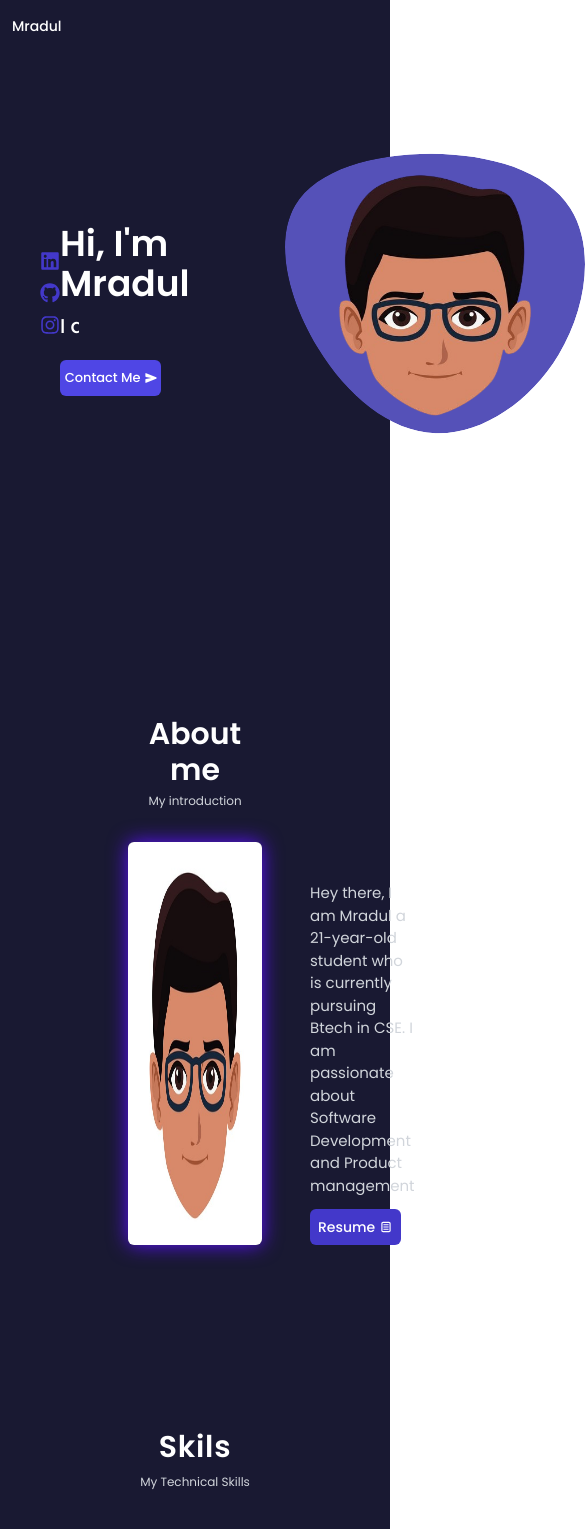
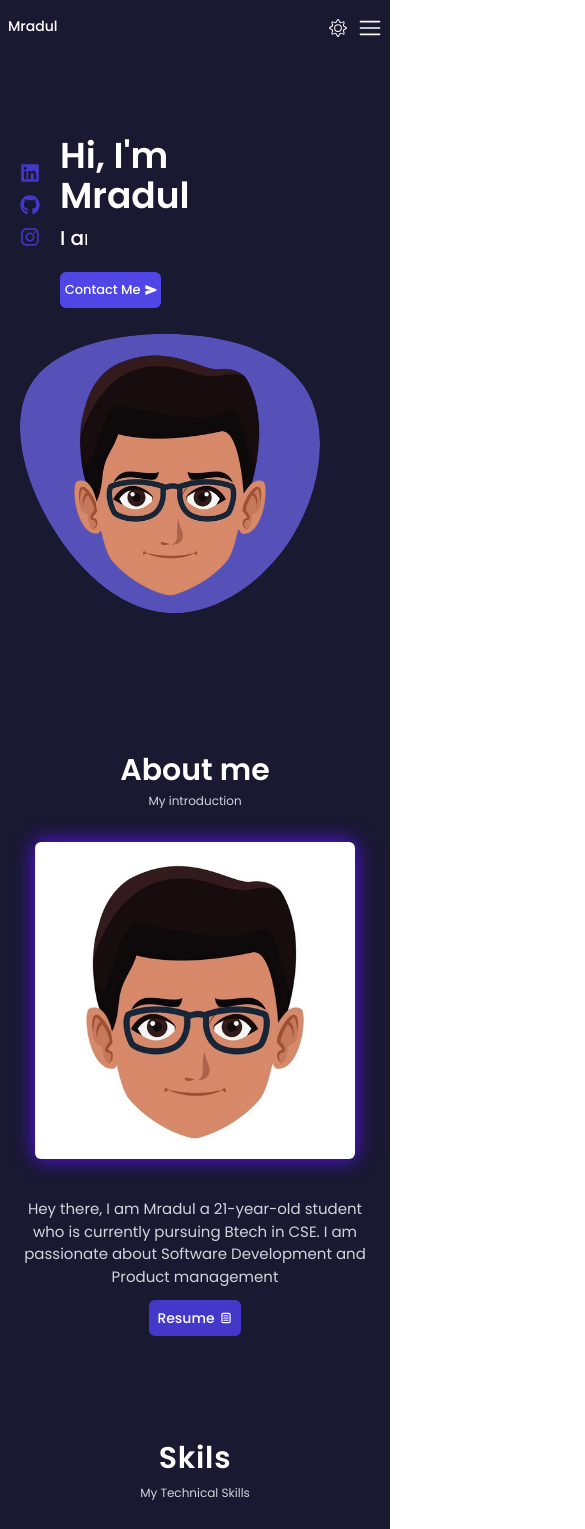
Before and after one commit to Mradul999/my-portfolio, a React (Vite) app: page / in a window 390 px wide. Shown: the top 1529 px of the page, 585 px wide, since content can reach past the window. Built offline with nearby package versions, Linux system fonts and the light colour scheme.

Commit message:
add responsiveness

```diff
--- a/src/components/ui/About.jsx
+++ b/src/components/ui/About.jsx
@@ -21,7 +21,7 @@ export default function About() {
     };
   }, []);
   return (
-    <div id="about" className="w-full flex  flex-col gap-8 py-20  px-32">
+    <div id="about" className="w-full flex  flex-col gap-8   sm:px-32">
         <div className="flex flex-col gap-1 ">
         <h1 className="text-center text-white text-3xl font-semibold">
           About me
@@ -29,14 +29,14 @@ export default function About() {
         <p className="text-center text-gray-300 text-[12px]">My introduction </p>
       </div>
 
-      <div className="flex flex-row justify-between    gap-12">
-        <img ref={tiltRef} src="../src/assets/image.jpg" className="w-[320px] tilt-element rounded-md img-shadow " />
-        <div className="flex flex-col items-start gap-3 ">
+      <div className="flex sm:flex-row flex-col justify-between    sm:gap-12">
+        <img ref={tiltRef} src="../src/assets/image.jpg" className="w-[320px] self-center tilt-element rounded-md img-shadow " />
+        <div className="flex flex-col items-start gap-3 mx-3 sm:text-start text-center ">
           <p className="text-gray-300 text-[15px] mt-10">
             Hey there, I am Mradul a 21-year-old student who is currently
             pursuing Btech in CSE. I am passionate about Software Development and Product management
           </p>
-          <button className="py-2 text-white px-2 bg-indigo-700  text-sm font-medium rounded-md  hover:bg-indigo-800 transition-all flex items-center gap-1">Resume <TiDocumentText /></button>
+          <button className="py-2 text-white px-2 bg-indigo-700  text-sm font-medium rounded-md  hover:bg-indigo-800 transition-all flex items-center gap-1  sm:self-start self-center">Resume <TiDocumentText /></button>
         </div>
       </div>
 
--- a/src/components/ui/CarouselDemo.jsx
+++ b/src/components/ui/CarouselDemo.jsx
@@ -11,7 +11,7 @@ import ProjectCard from "./ProjectCard.jsx";
 
 export function CarouselDemo() {
   return (
-    <Carousel className="w-full max-w-[75%] ">
+    <Carousel className=" mx-auto max-w-[95%] sm:max-w-[80%] sm:px-8  overflow-x-hidden  ">
       <CarouselContent >
         {projectData.map((project,index) => (
           <CarouselItem  key={index}>
--- a/src/components/ui/ContactMe.jsx
+++ b/src/components/ui/ContactMe.jsx
@@ -17,7 +17,7 @@ export default function ContactMe() {
     e.target.reset();
   };
   return (
-    <div id="contactme" className="w-full  py-16 mt-10 flex flex-col   gap-20 ">
+    <div id="contactme" className=" py-8  sm:py-16 sm:mt-10 flex flex-col gap-10   sm:gap-20 ">
       <div className="flex flex-col  gap-2">
         <h1 className="text-center text-3xl font-semibold tracking-wide text-white">
           Contact Me
@@ -27,9 +27,9 @@ export default function ContactMe() {
         </span>
       </div>
 
-      <form onSubmit={submitHandler} className="flex flex-col gap-3 mx-20">
+      <form onSubmit={submitHandler} className="flex flex-col gap-3 mx-2 sm:mx-20">
       {successMessage && <button className="text-sm bg-indigo-600 rounded-md  py-3 px-2 text-gray-200 font-medium">{successMessage}</button>}
-        <div className="flex gap-2">
+        <div className="flex sm:flex-row flex-col gap-2">
           <input required
             className=" text-gray-400 grow bg-indigo-700 bg-opacity-20 px-2 pb-7 pt-1 rounded-md flex focus:outline-none focus:border-green-600 placeholder:font-medium   border-indigo-700 border-[2px] placeholder:text-sm plac"
             type="text"
--- a/src/components/ui/Footer.jsx
+++ b/src/components/ui/Footer.jsx
@@ -5,35 +5,49 @@ import { AiFillGithub } from "react-icons/ai";
 
 export default function Footer() {
   return (
-    <div className=" w-full  py-24 px-36  flex footer-bg  text-white   justify-around ">
-      <div className="flex flex-col">
+    <div className=" sm:gap-0 gap-10 w-full py-16  sm:py-24 sm:px-36 px-2  flex sm:flex-row flex-col footer-bg  text-white    justify-around ">
+      <div className="flex flex-col sm:gap-0 gap-2">
         <h1 className="text-3xl font-semibold">Mradul Verma</h1>
         <span className="text-sm font-medium">Full Stack Developer</span>
       </div>
-      <ul className="flex gap-3 text-sm font-medium">
+      <ul className="flex gap-3 sm:flex-row flex-col text-sm font-medium">
         {" "}
         <li>
-          <a className="hover:text-indigo-800 transition-all" href="#about">About</a>
+          <a className="hover:text-indigo-800 transition-all" href="#about">
+            About
+          </a>
         </li>
         <li>
-          <a className="hover:text-indigo-800 transition-all" href="#projects">Projects</a>
+          <a className="hover:text-indigo-800 transition-all" href="#projects">
+            Projects
+          </a>
         </li>
         <li>
           {" "}
-          <a className="hover:text-indigo-800 transition-all" href="#contactme">Contact Me</a>{" "}
+          <a className="hover:text-indigo-800 transition-all" href="#contactme">
+            Contact Me
+          </a>{" "}
         </li>
       </ul>
-      <ul className="flex gap-2 text-base font-semibold">
-        <li> <a target=" _blank" href=""><IoLogoInstagram className="hover:text-indigo-800 transition-all" /></a>
-
+      <ul className="flex gap-3 text-base font-semibold">
+        <li>
+          {" "}
+          <a target=" _blank" href="">
+            <IoLogoInstagram className="hover:text-indigo-800 transition-all" />
+          </a>
         </li>
         <li>
-          <a target="_blank" href="https://www.linkedin.com/in/mradul-verma-b74048254?utm_source=share&utm_campaign=share_via&utm_content=profile&utm_medium=android_app"><FaLinkedinIn className="hover:text-indigo-800 transition-all" /></a>
-
+          <a
+            target="_blank"
+            href="https://www.linkedin.com/in/mradul-verma-b74048254?utm_source=share&utm_campaign=share_via&utm_content=profile&utm_medium=android_app"
+          >
+            <FaLinkedinIn className="hover:text-indigo-800 transition-all" />
+          </a>
         </li>
         <li>
-          <a target="_blank" href="https://github.com/Mradul999"><AiFillGithub className="hover:text-indigo-800 transition-all" /></a>
-
+          <a target="_blank" href="https://github.com/Mradul999">
+            <AiFillGithub className="hover:text-indigo-800 transition-all" />
+          </a>
         </li>
       </ul>
     </div>
--- a/src/components/ui/Home.jsx
+++ b/src/components/ui/Home.jsx
@@ -24,17 +24,25 @@ export default function Home() {
   return (
     <div
       id="home"
-      className="w-[90%] text-white pt-[9rem] pb-[12rem] flex justify-between px-10  "
+      className=" pr-20 text-white sm:pt-[9rem] pb-[8rem] sm:pb-[12rem] flex sm:flex-row flex-col justify-between px-5 sm:px-20 sm:gap-0 gap-4  "
     >
-      <ul className="flex flex-col gap-3 text-[20px] text-indigo-700 font-semibold mt-[6.7rem]">
+      <div className="flex w-full gap-5  justify-between pr-36">
+        <ul className="flex flex-col gap-3 text-[20px]  text-indigo-700 font-semibold mt-[6.7rem]">
           <li>
             {" "}
-          <a target="_blank" href="https://www.linkedin.com/in/mradul-verma-b74048254?utm_source=share&utm_campaign=share_via&utm_content=profile&utm_medium=android_app">
+            <a
+              target="_blank"
+              href="https://www.linkedin.com/in/mradul-verma-b74048254?utm_source=share&utm_campaign=share_via&utm_content=profile&utm_medium=android_app"
+            >
               <FaLinkedin className="hover:text-indigo-800 transition-all" />
             </a>
           </li>
-        <li> <a target="_blank" href="https://github.com/Mradul999">  <FaGithub className="hover:text-indigo-800 transition-all" /></a>
-
+          <li>
+            {" "}
+            <a target="_blank" href="https://github.com/Mradul999">
+              {" "}
+              <FaGithub className="hover:text-indigo-800 transition-all" />
+            </a>
           </li>
           <li>
             <FaInstagram className="hover:text-indigo-800 transition-all" />
@@ -47,6 +55,7 @@ export default function Home() {
           <span className="py-2 px-1 flex items-center gap-1 font-medium text-[13px] hover:bg-indigo-800 transition-all rounded-md w-[45%] cursor-pointer justify-center mt-3 bg-indigo-600">
             Contact Me <IoSend className="text-[12px]" />
           </span>
+        </div>
       </div>
 
       <div ref={tiltRef} className="tilt-element ">
--- a/src/components/ui/Navbar.jsx
+++ b/src/components/ui/Navbar.jsx
@@ -1,12 +1,14 @@
 import React from "react";
+import { RxHamburgerMenu } from "react-icons/rx";
+import { CiSun } from "react-icons/ci";
 
 export default function Navbar() {
   return (
-    <div className="w-[75%]  flex justify-between  py-4 text-[14px] font-medium fixed   top-0 mx-3  z-10 bg">
-      <div className="text-white cursor-pointer hover:text-indigo-700   transition-all">
+    <div className=" flex  justify-between         py-4 text-[14px] font-medium mx-2  z-10 bg">
+      <div className="text-white  cursor-pointer  hover:text-indigo-700    transition-all">
         Mradul
       </div>
-      <ul className=" gap-3 text-white sm:flex hidden ">
+      <ul className=" gap-3 text-white sm:flex hidden text-sm  ">
         <li className="cursor-pointer hover:text-indigo-700  transition-all">
           <a href="#home">Home</a>
         </li>
@@ -25,10 +27,11 @@ export default function Navbar() {
         <li className="cursor-pointer hover:text-indigo-700  transition-all">
           <a href="#contactme">Contact me</a>
         </li>
-        <li className="cursor-pointer hover:text-indigo-700  transition-all">
-          <a>Mode</a>
-        </li>
       </ul>
+      <div className="flex sm:hidden gap-2">
+        <CiSun className=" text-2xl text-white   " />
+        <RxHamburgerMenu className="text-white text-2xl " />
+      </div>
     </div>
   );
 }
--- a/src/components/ui/ProjectCard.jsx
+++ b/src/components/ui/ProjectCard.jsx
@@ -3,10 +3,10 @@ import { FaArrowRight } from "react-icons/fa";
 
 export default function ProjectCard({ project }) {
   return (
-    <div className="w-full flex  gap-16 text-white items-center ">
+    <div className="w-full flex sm:flex-row flex-col  gap-16 text-white items-center ">
       <img
         src={project.image}
-        className="  w-[350px] h-[190px] rounded-lg card-img"
+        className="  w-[350px] h-[150px]  sm:h-[190px] rounded-lg card-img"
         alt=""
       />
       <div className="flex flex-col items-start gap-2">
--- a/src/components/ui/Projects.jsx
+++ b/src/components/ui/Projects.jsx
@@ -3,10 +3,7 @@ import { CarouselDemo } from "./CarouselDemo";
 
 export default function Projects() {
   return (
-    <div
-      id="projects"
-      className="w-full py-16 mt-10 flex flex-col   gap-10 "
-    >
+    <div id="projects" className=" py-16  sm:mt-10 flex flex-col   gap-10 ">
       <div className="flex flex-col  gap-2">
         <h1 className="text-center text-3xl font-semibold tracking-wide text-white">
           Projects
@@ -16,10 +13,7 @@ export default function Projects() {
         </span>
       </div>
 
-      <div className="w-full flex justify-center">
-        <CarouselDemo/>
-
-      </div>
+      <CarouselDemo />
     </div>
   );
 }
--- a/src/components/ui/Qualification.jsx
+++ b/src/components/ui/Qualification.jsx
@@ -3,8 +3,8 @@ import { SlCalender } from "react-icons/sl";
 
 export default function Qualification() {
   return (
-    <div id="qualifications" className="w-full py-16 mt-10 flex flex-col   gap-10 ">
-      <div className="flex flex-col  gap-2">
+    <div id="qualifications" className="w-full py-16 mt-10 flex flex-col     gap-10 ">
+      <div className="flex flex-col   gap-2">
         <h1 className="text-center text-3xl font-semibold tracking-wide text-white">
           Qualification
         </h1>
@@ -12,7 +12,7 @@ export default function Qualification() {
           My Educational Qualification
         </span>
       </div>
-      <div className="flex justify-center gap-8 text-white ">
+      <div className="flex justify-center mx-6 gap-4  sm:gap-8 text-white ">
         <div className="flex flex-col gap-28">
           <div className="flex flex-col">
             <h1 className="text-[14px] font-semibold">B.Tech Information Technology</h1>
--- a/src/components/ui/Skills.jsx
+++ b/src/components/ui/Skills.jsx
@@ -44,7 +44,7 @@ export default function Skills() {
         <span className="text-center text-[12px] text-gray-300">
           My Technical Skills
         </span>
-        <div className="flex px-24  justify-between text-white w-full mt-7">
+        <div className="flex px-4 sm:px-24 sm:flex-row flex-col gap-10  justify-between text-white w-full mt-7">
           <div className="flex flex-col gap-10">
             <div className="flex flex-col  items-center">
               <div
@@ -143,7 +143,7 @@ export default function Skills() {
               <div className="flex items-center  gap-2">
                 <BiCodeCurly className="font-bold text-2xl text-indigo-600" />
                 <div className="flex flex-col">
-                  <h1 className="font-semibold tracking-wide">
+                  <h1 className="font-semibold flex tracking-wide">
                     Libraries and Frameworks
                   </h1>
                   <p className="text-gray-300 text-[12px]">
--- a/src/components/ui/button.jsx
+++ b/src/components/ui/button.jsx
@@ -9,7 +9,7 @@ const buttonVariants = cva(
   {
     variants: {
       variant: {
-        default: "bg-primary text-primary-foreground hover:bg-primary/90",
+        default: " text-primary-foreground ",
         destructive:
           "bg-destructive text-destructive-foreground hover:bg-destructive/90",
         outline:
--- a/src/components/ui/carousel.jsx
+++ b/src/components/ui/carousel.jsx
@@ -160,7 +160,7 @@ const CarouselPrevious = React.forwardRef(({ className, variant = "outline", siz
 
       size={size}
       className={cn("absolute  h-12 w-12 rounded-full bg-transparent", orientation === "horizontal"
-        ? "-left-16 top-1/2 -translate-y-1/2"
+        ? "-left-2 sm:-left-3 top-1/2 -translate-y-1/2"
         : "-top-12 left-1/2 -translate-x-1/2 rotate-90", className)}
       disabled={!canScrollPrev}
       onClick={scrollPrev}
@@ -181,7 +181,7 @@ const CarouselNext = React.forwardRef(({ className, variant = "outline", size =
 
       size={size}
       className={cn("absolute  h-12 w-12 rounded-full bg-transparent", orientation === "horizontal"
-        ? "-right-12 top-1/2 -translate-y-1/2"
+        ? "-right-2 top-1/2 -translate-y-1/2"
         : "-bottom-12 left-1/2 -translate-x-1/2 rotate-90", className)}
       disabled={!canScrollNext}
       onClick={scrollNext}
```
Lines whose indentation alone changed are shown as unchanged.
